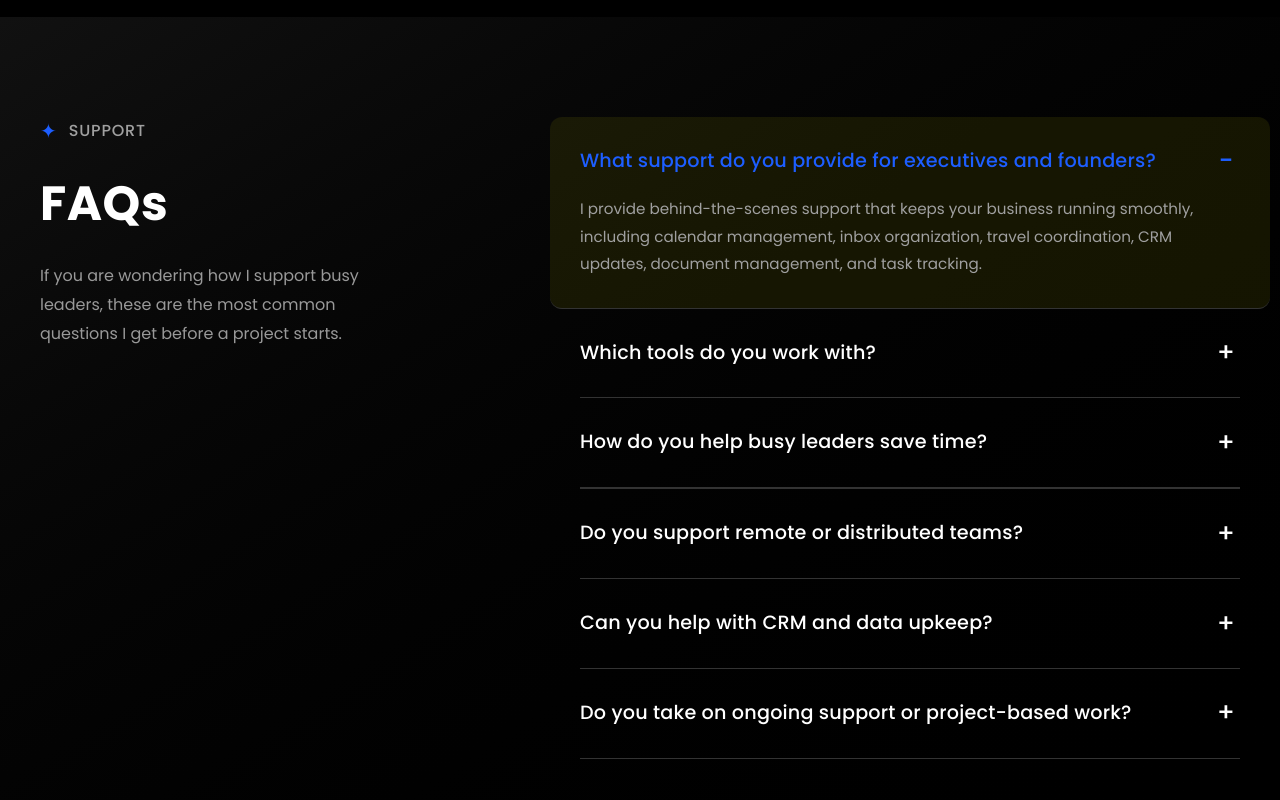
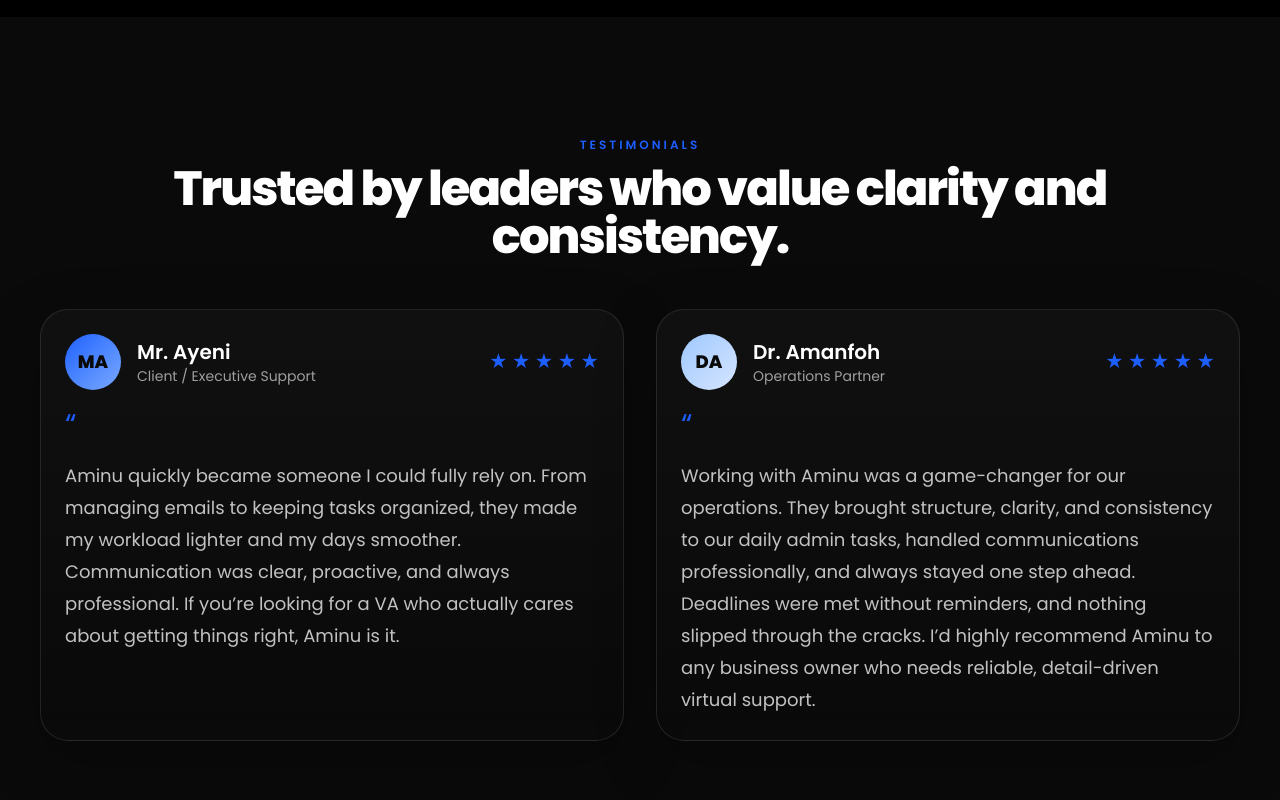
Before and after one commit to JentleJoe/epignosis, a React (Vite) app: page / in a window 1280 px wide. Shown: the part 6840-7640 px from the top of the page. Built offline with nearby package versions, Linux system fonts and the light colour scheme.

Commit message:
added testimonials

```diff
--- a/src/App.jsx
+++ b/src/App.jsx
@@ -8,6 +8,7 @@ import Experience from './components/sections/Experience'
 import Education from './components/sections/Education'
 import Services from './components/sections/Services'
 import FAQ from './components/sections/FAQ'
+import Testimonials from './components/sections/Testimonials'
 import Contact from './components/sections/Contact'
 import PortfolioPage from './pages/PortfolioPage'
 
@@ -27,6 +28,7 @@ function App() {
                 <Experience />
                 <Education />
                 <Services />
+                <Testimonials />
                 <FAQ />
                 <Contact />
               </main>
--- /dev/null
+++ b/src/components/sections/Testimonials.jsx
@@ -0,0 +1,73 @@
+const testimonials = [
+  {
+    name: 'Mr. Ayeni',
+    quote:
+      'Aminu quickly became someone I could fully rely on. From managing emails to keeping tasks organized, they made my workload lighter and my days smoother. Communication was clear, proactive, and always professional. If you’re looking for a VA who actually cares about getting things right, Aminu is it.',
+    role: 'Client / Executive Support',
+    accent: 'from-primary to-secondary'
+  },
+  {
+    name: 'Dr. Amanfoh',
+    quote:
+      'Working with Aminu was a game-changer for our operations. They brought structure, clarity, and consistency to our daily admin tasks, handled communications professionally, and always stayed one step ahead. Deadlines were met without reminders, and nothing slipped through the cracks. I’d highly recommend Aminu to any business owner who needs reliable, detail-driven virtual support.',
+    role: 'Operations Partner',
+    accent: 'from-[#9ec8ff] to-[#d6e5ff]'
+  }
+]
+
+const Testimonials = () => {
+  return (
+    <section id="testimonials" className="bg-[#0a0a0a] px-5 py-[120px] max-lg:py-20">
+      <div className="mx-auto max-w-[1200px]">
+        <div className="mb-12 text-center">
+          <p className="mb-3 text-xs font-semibold uppercase tracking-[0.25em] text-primary">
+            Testimonials
+          </p>
+          <h2 className="text-4xl font-black tracking-[-0.04em] text-white md:text-5xl">
+            Trusted by leaders who value clarity and consistency.
+          </h2>
+        </div>
+
+        <div className="grid gap-8 md:grid-cols-2">
+          {testimonials.map((item) => (
+            <article
+              key={item.name}
+              className="group rounded-[28px] border border-white/10 bg-[linear-gradient(180deg,rgba(17,17,17,0.96),rgba(10,10,10,0.9))] p-6 shadow-[0_20px_60px_rgba(0,0,0,0.25)] transition duration-300 hover:-translate-y-1 hover:border-primary/40"
+            >
+              <div className="mb-5 flex items-center justify-between gap-4">
+                <div className="flex items-center gap-4">
+                  <div className={`flex h-14 w-14 items-center justify-center rounded-full bg-gradient-to-br ${item.accent} text-lg font-black text-[#0a0a0a]`}>
+                    {item.name
+                      .split(' ')
+                      .map((part) => part[0])
+                      .slice(0, 2)
+                      .join('')}
+                  </div>
+
+                  <div>
+                    <h3 className="text-xl font-semibold text-white">{item.name}</h3>
+                    <p className="text-sm text-white/60">{item.role}</p>
+                  </div>
+                </div>
+
+                <div className="flex items-center gap-1 text-primary">
+                  {Array.from({ length: 5 }).map((_, i) => (
+                    <span key={i} className="text-lg">★</span>
+                  ))}
+                </div>
+              </div>
+
+              <div className="mb-5 text-3xl leading-none text-primary">“</div>
+
+              <p className="text-base leading-8 text-white/75 md:text-lg">
+                {item.quote}
+              </p>
+            </article>
+          ))}
+        </div>
+      </div>
+    </section>
+  )
+}
+
+export default Testimonials
```
